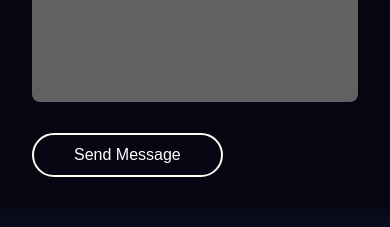
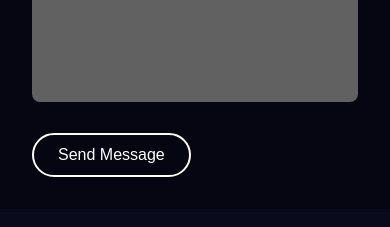
Before and after one commit to official-commandcodes/stevengoodluck, a React (Vite) app: page / in a window 390 px wide. Shown: the part 6540-6767 px from the top of the page. Built offline with nearby package versions, Linux system fonts and the light colour scheme; a web font is replaced by a local one.

Commit message:
fix: connect button radius

```diff
--- a/src/ui/Connect.jsx
+++ b/src/ui/Connect.jsx
@@ -66,7 +66,7 @@ function Connect() {
           <textarea name="message" ref={messageRef} id="message" spellCheck="false" className="bg-customGray-100 rounded-lg w-full px-4 py-3 resize-none h-[10rem]"></textarea>
         </label>
 
-        <button className="w-fit flex items-center gap-x-2 transition-all border-2 mt-6 border-customAmber-50 text-white rounded-full px-10 py-2 md:px-14 md:py-3 hover:bg-customAmber-50 duration-500 hover:text-primary-100">
+        <button className="w-fit flex items-center gap-x-2 transition-all border-2 mt-6 border-customAmber-50 text-white rounded-full px-6 py-2 md:px-14 md:py-3 hover:bg-customAmber-50 duration-500 hover:text-primary-100">
           {loading && (
             <span>
               {/* prettier-ignore */}
```
